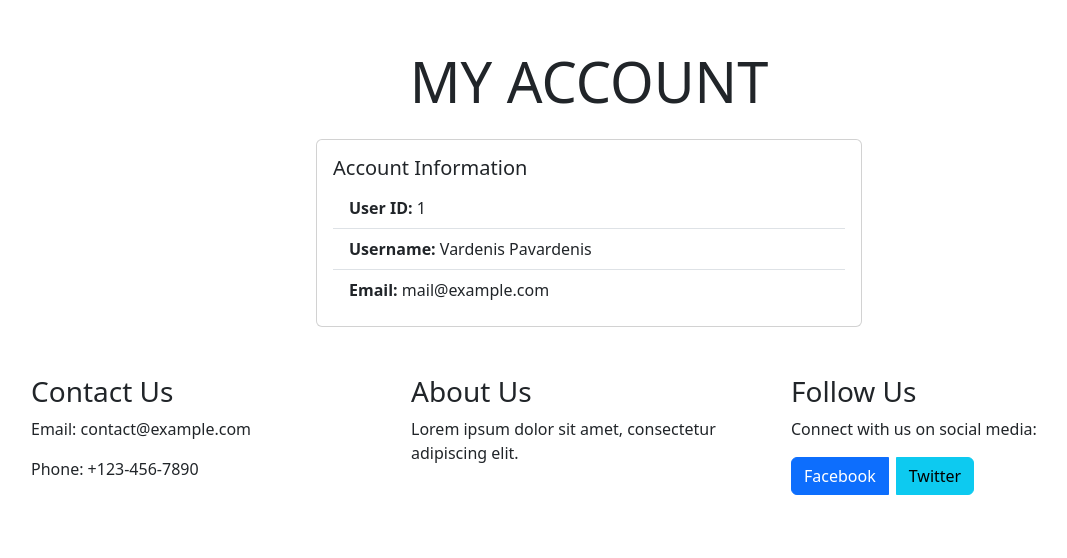
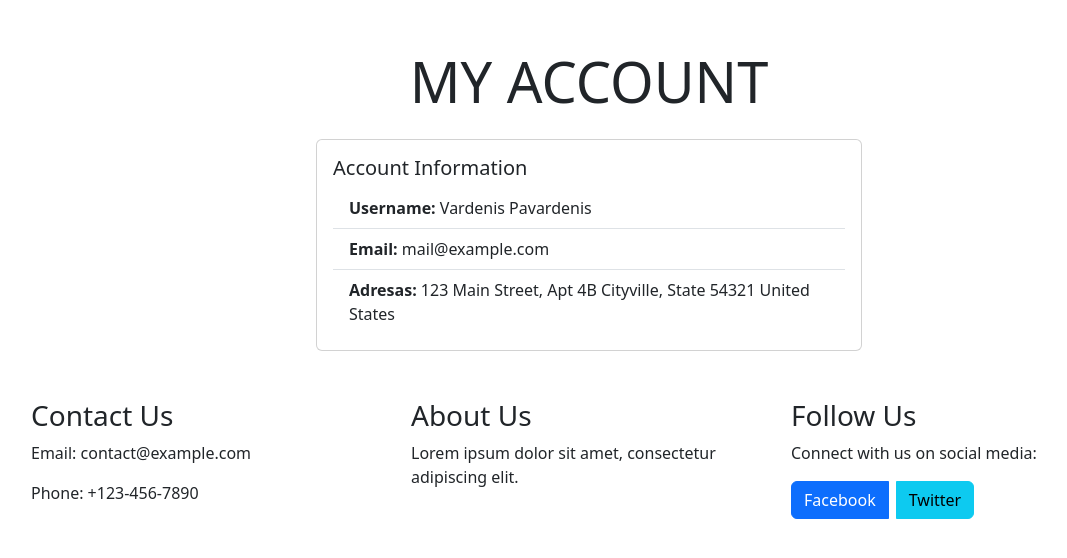
Before and after one commit to AivarasJ7/db, a PHP site: page /views/headerButtons/account.php in a window 1280 px wide. Shown: the part 80-638 px from the top of the page, without its empty margins (51-1118 px from the left). Run offline with PHP 8.4, Linux system fonts and the light colour scheme.

Commit message:
account hidden id, added adress

```diff
--- a/views/headerButtons/account.php
+++ b/views/headerButtons/account.php
@@ -1,8 +1,11 @@
 <?php
 $user = [
-    'id' => 1,
+    // 'id' => 1,
     'username' => 'Vardenis Pavardenis',
     'email' => 'mail@example.com',
+    'adress' => '123 Main Street, Apt 4B
+    Cityville, State 54321
+    United States',
 ];
 ?>
 
@@ -59,9 +62,9 @@ $user = [
                     <div class="card-body">
                         <h5 class="card-title">Account Information</h5>
                         <ul class="list-group list-group-flush">
-                            <li class="list-group-item"><strong>User ID:</strong> <?= $user['id'] ?></li>
                             <li class="list-group-item"><strong>Username:</strong> <?= $user['username'] ?></li>
                             <li class="list-group-item"><strong>Email:</strong> <?= $user['email'] ?></li>
+                            <li class="list-group-item"><strong>Adresas:</strong> <?= $user['adress'] ?></li>
                         </ul>
                     </div>
                 </div>
```
